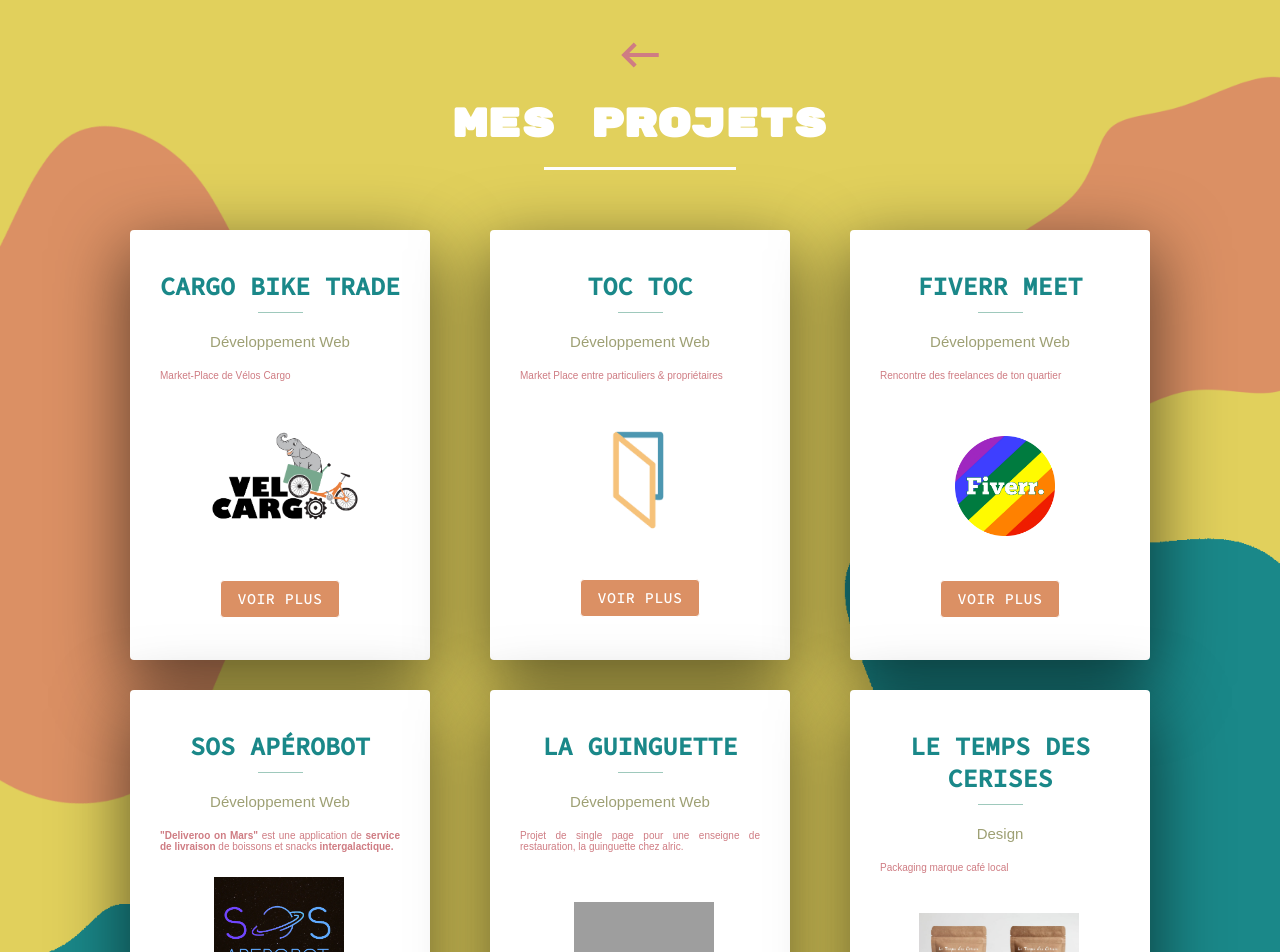
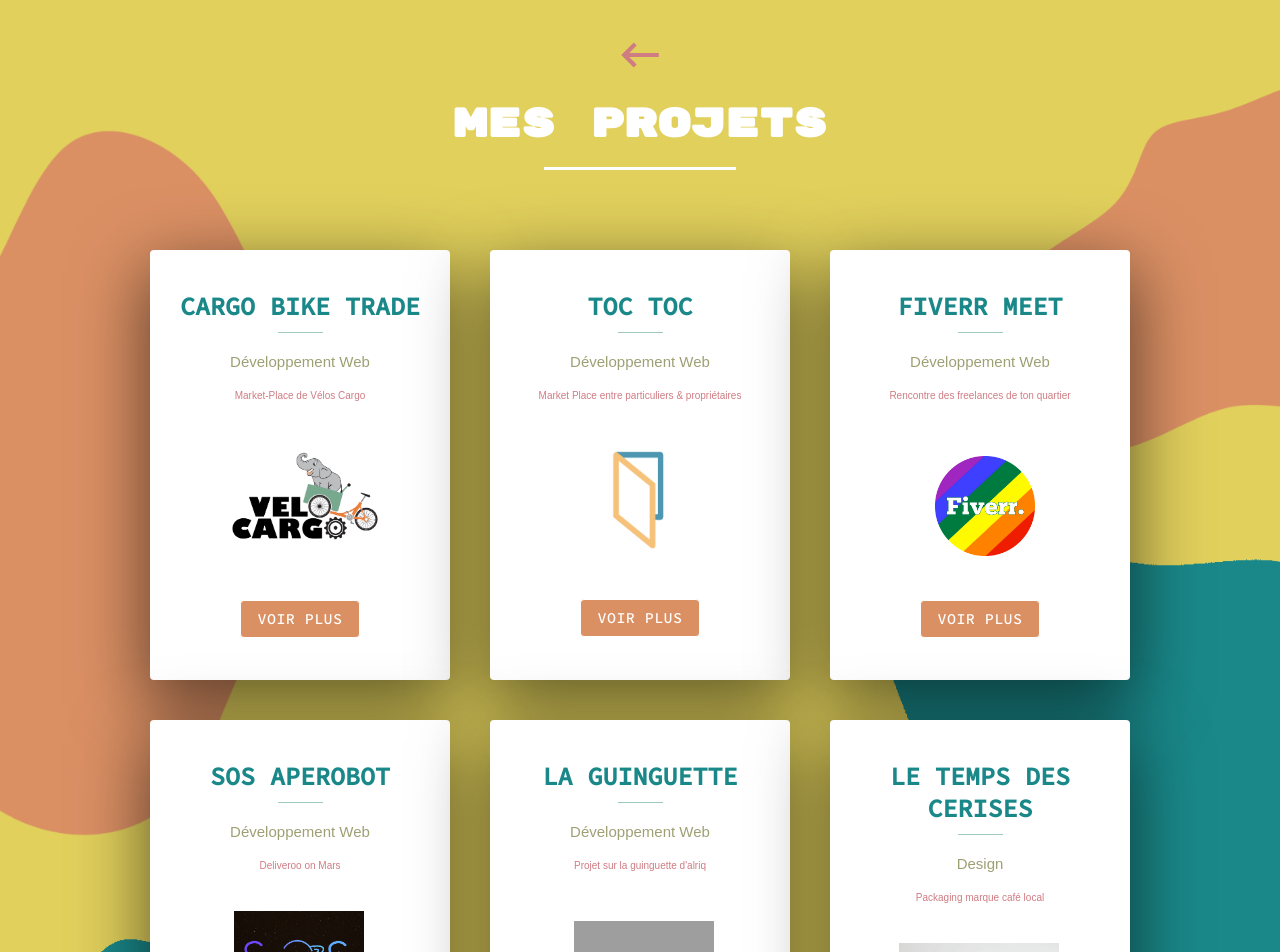
Before and after one commit to anaisjarnac/portfolio-dev, a React (Create React App) app: page /projets in a window 1280 px wide. Shown: the top 952 px of the page. Built offline with nearby package versions, Linux system fonts and the light colour scheme; grey boxes are pictures that could not be loaded; a web font is replaced by a local one.

Commit message:
responsive cards

```diff
--- a/src/view/accueil/Home.jsx
+++ b/src/view/accueil/Home.jsx
@@ -168,7 +168,7 @@ function Home(props) {
       <div className={classes.home}>
       <div>
       <h2 className={classes.name}>Salut ! Moi, c'est</h2>
-      <h1 className={classes.titlename}   id="cat-img-1">Anaïs Jarnac</h1>
+      <h1 className={classes.titlename} id="cat-img-1">Anaïs Jarnac</h1>
         <h2 className={classes.def}>DÉVELOPPEUSE JAVASCRIPT JUNIOR</h2>
         </div>
         <div className={classes.tof}>
--- a/src/view/projects/MyProjects.jsx
+++ b/src/view/projects/MyProjects.jsx
@@ -70,11 +70,9 @@ const useStyles = makeStyles((theme) => ({
   cat2: {
     fontFamily: "Poppins, sans-serif",
     fontSize: "10px",
-    textAlign: "justify",
+    textAlign: "center",
     color: "#CF7C83",
     marginTop: "20px",
-    marginLeft: "10%",
-    marginRight: "10%",
   },
 
   list: {
@@ -89,12 +87,21 @@ const useStyles = makeStyles((theme) => ({
     // backgroundColor: "black",
   },
   grid: {
-    marginTop: "30px",
-    display: "grid",
-    gridTemplateColumns: "300px 300px 300px",
-    gridTemplateRows: "400px 400px",
-    gridGap: "60px",
-    justifyContent: "center",
+    marginTop: "50px",
+  //   display: "grid",
+  //   gridTemplateColumns: "300px 300px 300px",
+  //   gridTemplateRows: "400px 400px",
+  //   gridGap: "60px",
+  //   justifyContent: "center",
+  maxWidth: "1000px",
+  width: "80%",
+  height: "auto",
+  margin: "30px auto",
+  display: "grid",
+  gridTemplateColumns: "repeat(auto-fill, 300px)",
+  justifyContent: "center",
+  gridGap: "40px",
+  marginBottom: "80px"
   },
 
   back: {
@@ -223,17 +230,17 @@ function MyProjets(props) {
         <Tilt>
         <Card className={classes.root}>
           <div>
-            <h1 className={classes.title2}>SOS APÉROBOT</h1>
+            <h1 className={classes.title2}>SOS APEROBOT</h1>
             <hr className={classes.hr}></hr>
             <p className={classes.cat}>Développement Web</p>
           </div>
-          <p className={classes.cat2}><strong>"Deliveroo on Mars"</strong> est une application de <strong>service de livraison</strong> de boissons et snacks <strong>intergalactique.</strong></p>
+          <p className={classes.cat2}>Deliveroo on Mars</p>
           <img
             src="./assets/sos.jpeg"
             alt="sos"
             className={classes.avatar}
             width="130px"
-            style={{ marginLeft: "28%", marginTop: "15px" }}
+            style={{ marginLeft: "28%", marginTop: "30px" }}
           />
           <ModalProjectSOS className={classes.modal} />
         </Card>
@@ -245,7 +252,7 @@ function MyProjets(props) {
             <hr className={classes.hr}></hr>
             <p className={classes.cat}>Développement Web</p>
           </div>
-          <p className={classes.cat2}>Projet de single page pour une enseigne de restauration, la guinguette chez alric.</p>
+          <p className={classes.cat2}>Projet sur la guinguette d'alriq</p>
           <img
             src="./assets/logo.png"
             alt="alriq"
```
